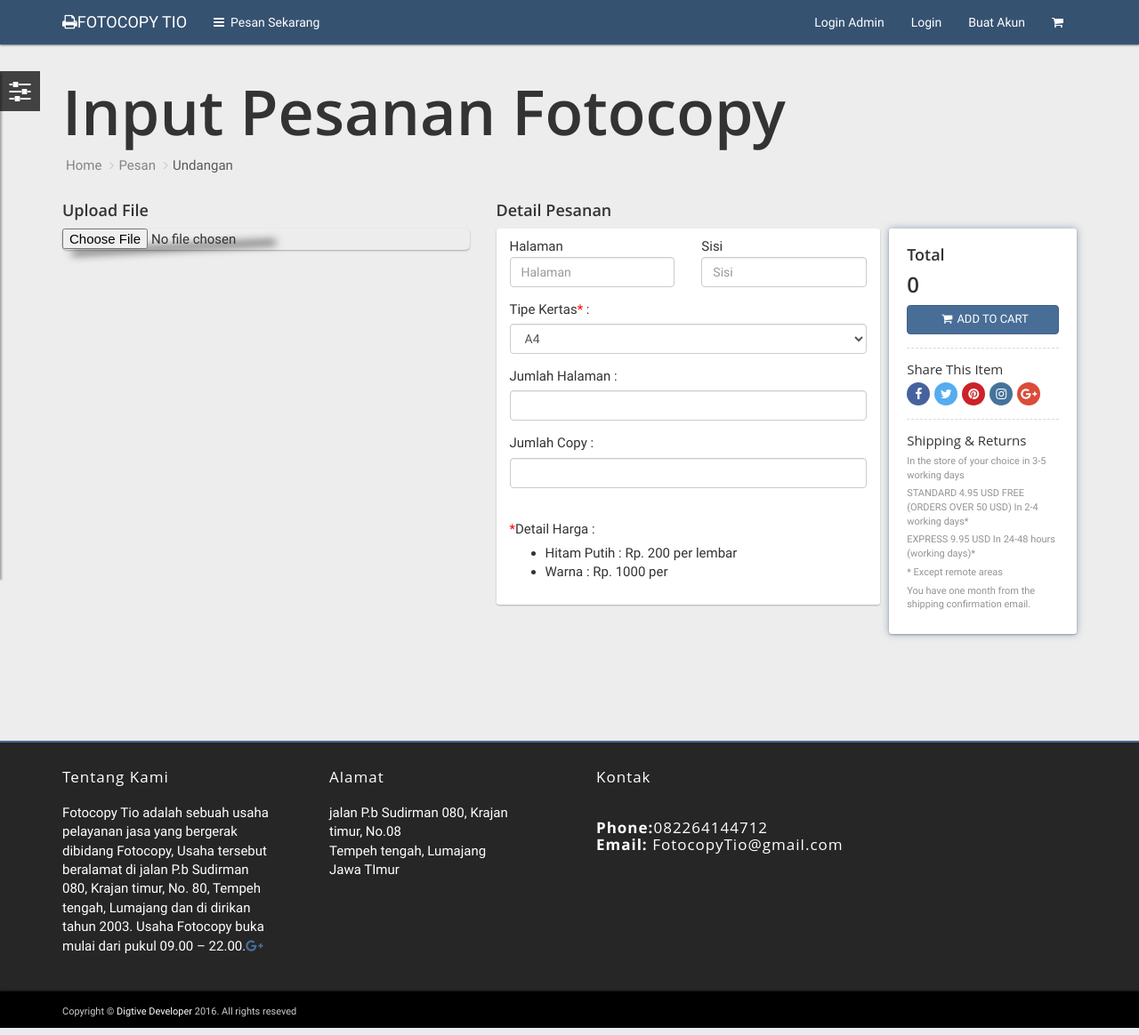
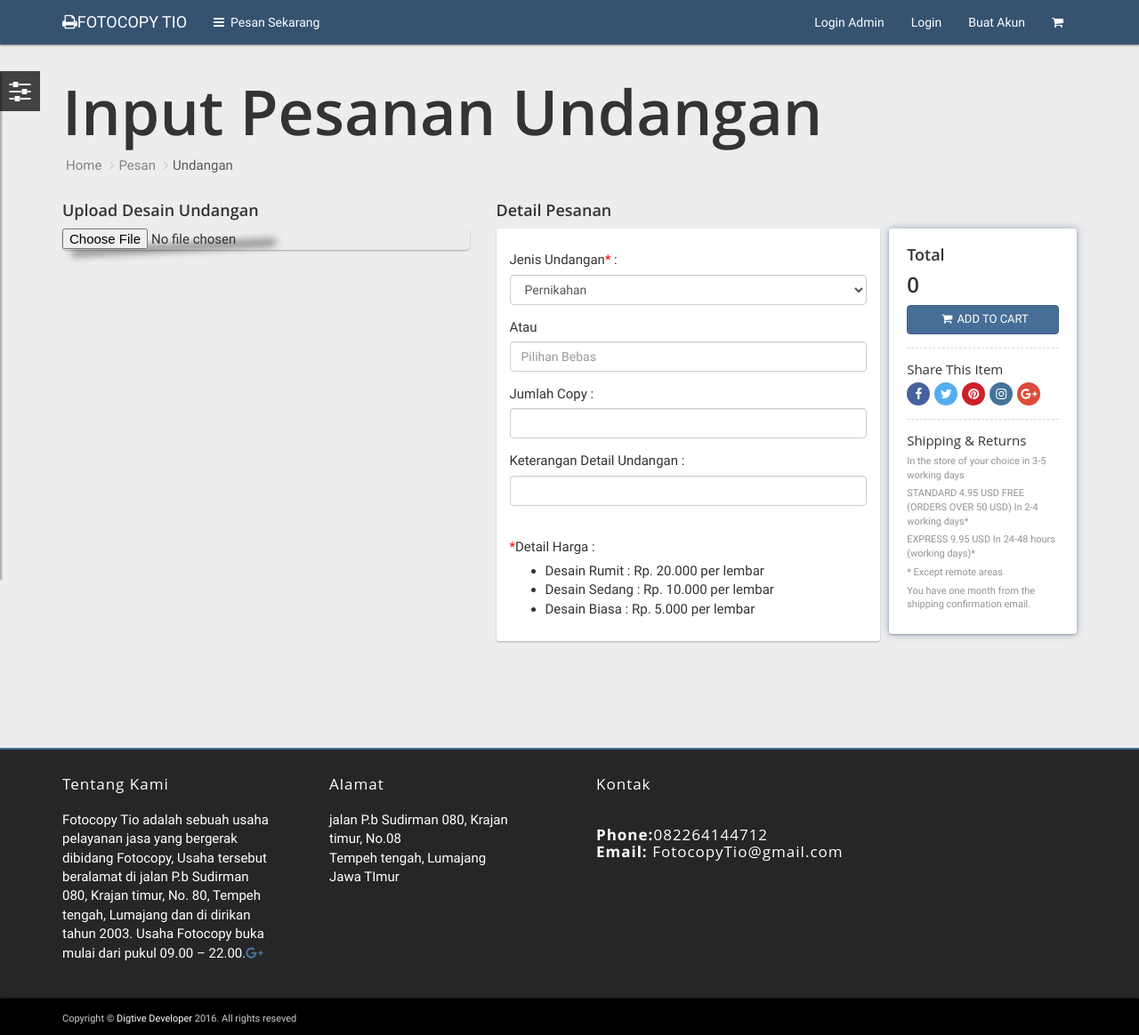
Before and after one commit to CaturSkak/FOTOCOPYTIO, a CodeIgniter app: page /Fotocopytio/index.php/pesancontroller/pesanStiker in a window 1280 px wide. Shown: the whole page at 89% size. Run offline with CodeIgniter, Linux system fonts and the light colour scheme; the visitor is signed in with stand-in values (Sample User, id 1); data comes from the database, SQL or seed files in the repository; some libraries are stand-ins or nearby versions; some web fonts are replaced.

Commit message:
Update1 Fotocopy tio
Silahkan dilanjutkan dan diperiksa

```diff
--- a/application/views/frontend/pesanan/stiker.php
+++ b/application/views/frontend/pesanan/stiker.php
@@ -1,6 +1,6 @@
 <div class="container">
 	<header class="page-header">
-		<h1 class="page-title">Input Pesanan Fotocopy </h1>
+		<h1 class="page-title">Input Pesanan Undangan </h1>
 		<ol class="breadcrumb page-breadcrumb">
 			<li><a href="#">Home</a>
 			</li>
@@ -12,7 +12,7 @@
 	<div class="row">
 		<?= form_open('stiker' , array('enctype' => 'multipart/form-data')) ?>
 		<div class="col-md-5">
-			<h4>Upload File</h4>
+			<h4>Upload Desain Undangan</h4>
 			<div class="product-page-product-wrap">
 				<div class="clearfix">
 					<input type="file" class="dropify" name="upload" required>
@@ -26,46 +26,38 @@
 					<div class="box">
 						<div class="form-group">
 						  <div class="row">
-							  <div class="col-md-6">
-									Halaman
-								</div>
-								<div class="col-md-6">
-									Sisi
-								</div>
-							</div>
-							<div class="row">
-								<div class="col-md-6">
-									<input type="text" class="form-control" id="panjang" name="panjang"
-										   placeholder="Halaman" required autocomplete="off">
-								</div>
-								<div class="col-md-6">
-									<input type="text" class="form-control" id="lebar" name="lebar"
-										   placeholder="Sisi" required autocomplete="off">
-								</div>
+
 							</div>
 						</div>
 						<div class="form-group">
-							<label for="">Tipe Kertas<span style="color: red">*</span> :</label><br>
+							<label for="">Jenis Undangan<span style="color: red">*</span> :</label><br>
 							<select name="bahan" id="bahan" class="form-control" required>
-								<option value="biasa">A4</option>
-								<option value="bagus">HVS</option>
+								<option value="biasa">Pernikahan</option>
+								<option value="bagus">Khitan</option>
+								<option value="bagus">40-100 hari</option>
+								<option value="bagus">Syukuran/Slametan</option>
 							</select>
 						</div>
 						<div class="form-group">
-							<label for="">Jumlah Halaman :</label>
-							<input type="number" name="jumlah" class="form-control" id="jumlah" onkeyup="showTotalStiker()"
-								   required autocomplete="off">
+							<label for="">Atau</label>
+							<input type="text" class="form-control" id="panjang" name="panjang"
+										   placeholder="Pilihan Bebas" required autocomplete="off">
 						</div>
 						<div class="form-group">
 							<label for="">Jumlah Copy :</label>
 							<input type="number" class="form-control" required autocomplete="off" name="estimasi">
 						</div>
+						<div class="form-group">
+							<label for="">Keterangan Detail Undangan :</label>
+							<input class="form-control" required autocomplete="off" name="estimasi">
+						</div>
 						<br>
 						<div class="form-group">
 							<label for=""><span style="color: red">*</span>Detail Harga  :</label>
 							<ul>
-								<li>Hitam Putih  : Rp. 200 per lembar</li>
-								<li>Warna : Rp. 1000 per </li>
+								<li>Desain Rumit	: Rp. 20.000 per lembar</li>
+								<li>Desain Sedang	: Rp. 10.000 per lembar</li>
+								<li>Desain Biasa	: Rp. 5.000 per lembar</li>
 							</ul>
 						</div>
 					</div>
```
Also changed, not shown: application/views/frontend/pesanan/spanduk.php (+29 -13 lines).
